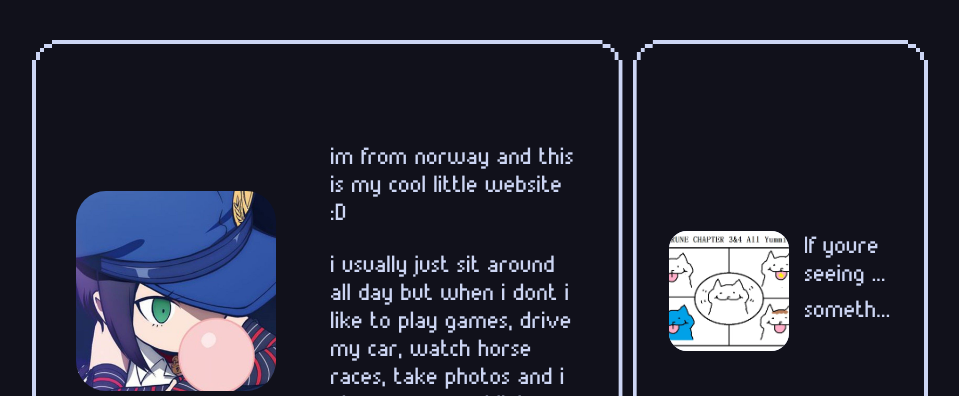
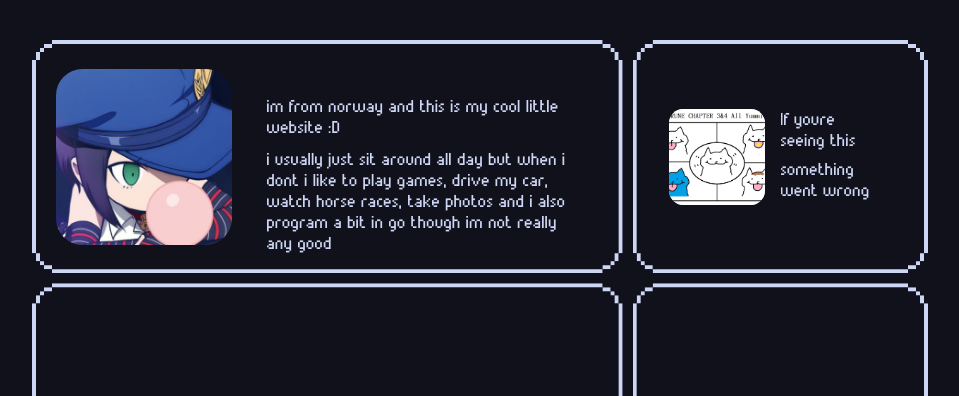
Before and after one commit to twistquest/twistquest.github.io, a plain HTML site: page index.html in a window 1280 px wide. Shown: the top 396 px of the page, without its empty margins (160-1119 px from the left). Drawn offline with Linux system fonts and the light colour scheme; no server answers.

Commit message:
fixed stylesheet again

```diff
--- a/styles.css
+++ b/styles.css
@@ -1,12 +1,16 @@
 body {
   background-color: #11111b;
+  --site-font-size: clamp(0.75rem, 2.2vmin, 1.5rem);
   padding-top: 5vh;
   padding-bottom: 5vh;
   font-family: "Munro";
+  font-size: var(--site-font-size);
   padding-left: 15vw;
   padding-right: 15vw;
   margin: 0;
   overflow: hidden;
+  box-sizing: border-box;
+  min-height: 100vh;
   color: #cdd6f4;
 }
 
@@ -32,8 +36,8 @@ body {
 }
 
 .lastplaying img {
-  width: 10rem;
-  height: 10rem;
+  width: min(7.5rem, 18vh);
+  height: min(7.5rem, 18vh);
   object-fit: cover;
   border-radius: 15%;
   background-color: #cdd6f4;
@@ -43,7 +47,7 @@ body {
 .container {
   display: grid;
   grid-template-columns: minmax(25rem, 3fr) minmax(0, 1.5fr);
-  grid-template-rows: 1fr 2fr;
+  grid-template-rows: minmax(0, 1fr) minmax(0, 2fr);
   gap: 0.625rem;
   width: 100%;
   height: calc(90vh - 0.625rem);
@@ -55,6 +59,8 @@ body {
   justify-content: center;
   flex-direction: column;
   min-width: 0;
+  min-height: 0;
+  overflow: visible;
 }
 
 .item1 {
@@ -63,24 +69,44 @@ body {
   display: flex;
   align-items: center;
   gap: 0.9375rem;
+  padding-block: 1.25rem;
+  box-sizing: border-box;
 }
 
 #profile {
-  width: 12.5rem;
-  height: 12.5rem;
-  flex-shrink: 0;
+  display: block;
+  width: min(12.5rem, 22vh);
+  height: min(12.5rem, 22vh);
+  aspect-ratio: 1;
+  object-fit: cover;
+  flex-shrink: 1;
   border-radius: 15%;
 }
 
-.item1 div:first-child {
+.item1 > div {
   margin: 1.25rem;
   display: flex;
   align-items: center;
   gap: 0.9375rem;
 }
 
-.item1 div:last-child {
-  margin: 1.25rem;
+.item1 > div > div:first-child {
+  margin: 0;
+  flex-shrink: 0;
+}
+
+.item1 > div > div:last-child {
+  margin: 0 1.25rem;
+  min-width: 0;
+  overflow-wrap: anywhere;
+}
+
+.item1 > div > div:last-child p {
+  margin: 0.6em 0;
+}
+
+.item1 > div > div:last-child p:last-child {
+  margin-bottom: 0;
 }
 
 .item2 {
@@ -110,7 +136,7 @@ body {
   gap: 0.5rem;
   p,
   a {
-    font-size: 1.5rem;
+    font-size: var(--site-font-size);
   }
   h1,
   p {
@@ -134,9 +160,8 @@ body {
 }
 
 #song-status {
-  white-space: nowrap;
-  overflow: hidden;
-  text-overflow: ellipsis;
+  white-space: normal;
+  overflow-wrap: break-word;
   width: 100%;
 }
 
@@ -361,8 +386,8 @@ a:hover {
   }
 
   .lastplaying img {
-    width: 7.5rem;
-    height: 7.5rem;
+    width: min(6rem, 18vh);
+    height: min(6rem, 18vh);
   }
 }
 
@@ -377,8 +402,8 @@ a:hover {
   }
 
   #profile {
-    width: 10rem;
-    height: 10rem;
+    width: min(10rem, 22vh);
+    height: min(10rem, 22vh);
   }
 }
 
@@ -397,6 +422,10 @@ a:hover {
     grid-template-rows: auto auto;
     height: auto;
     gap: 0.9375rem;
+  }
+
+  .item {
+    overflow: visible;
   }
 
   .item1 {
@@ -419,14 +448,14 @@ a:hover {
     grid-row: 3;
   }
 
-  .item1 div:first-child {
+  .item1 > div {
     flex-direction: column;
     text-align: center;
     gap: 0.625rem;
     margin: 0.9375rem;
   }
 
-  .item1 div:last-child {
+  .item1 > div > div:last-child {
     margin: 0.9375rem;
     text-align: center;
   }
@@ -497,6 +526,10 @@ a:hover {
     gap: 0.625rem;
   }
 
+  .item {
+    overflow: visible;
+  }
+
   .item1,
   .item2,
   .item3,
@@ -521,14 +554,14 @@ a:hover {
     grid-row: 4;
   }
 
-  .item1 div:first-child {
+  .item1 > div {
     flex-direction: column;
     text-align: center;
     gap: 0.625rem;
     margin: 0.625rem;
   }
 
-  .item1 div:last-child {
+  .item1 > div > div:last-child {
     margin: 0.625rem;
     text-align: center;
   }
@@ -611,9 +644,3 @@ a:hover {
     color: #f38ba8;
   }
 }
-
-@media (min-width: 480px) {
-  body {
-    font-size: 1.5rem;
-  }
-}
```
